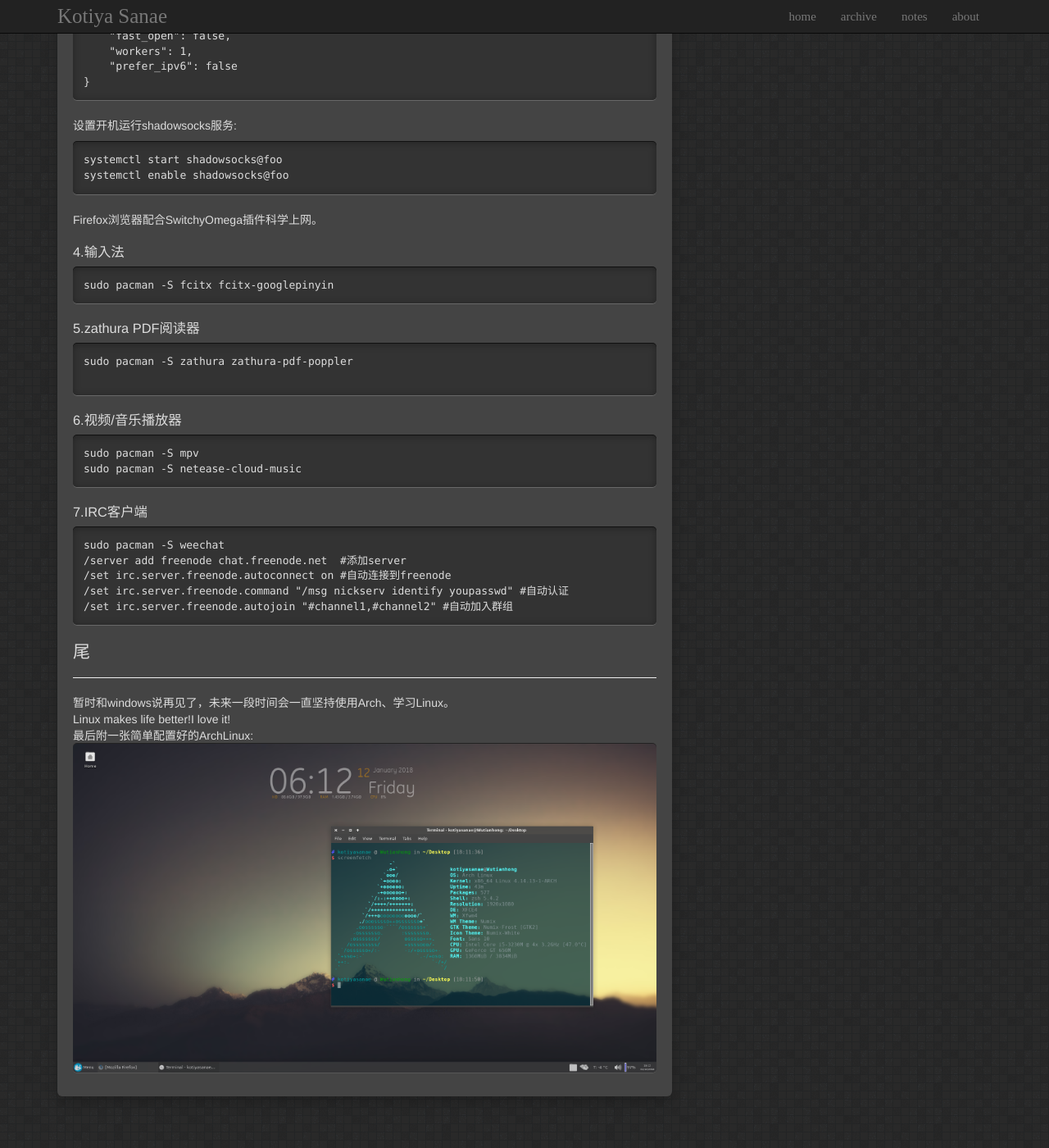
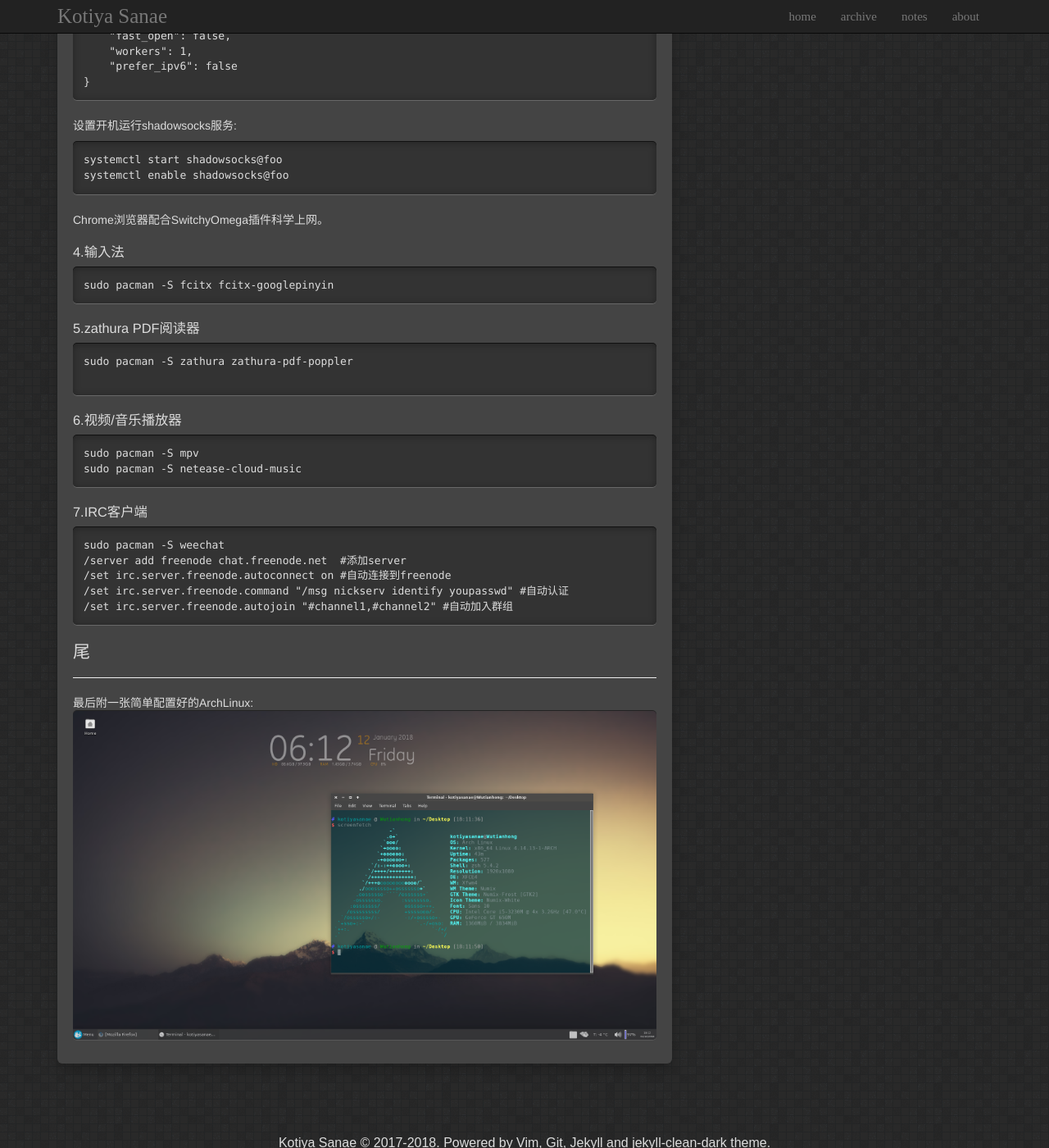
Before and after one commit to tianhongw/tianhongw.github.io, a Jekyll site: the page built from _posts/2018-01-07-install-and-custom-archlinux.md, in a window 1280 px wide and 1400 px high, scrolled down 5060 px. Shown: the whole window at 82% size. Built offline with Jekyll 4.4.1, drawn with Linux system fonts in a browser that asks for light colours.

Commit message:
update install-and-custom-arclinux.md

````diff
--- a/_posts/2018-01-07-install-and-custom-archlinux.md
+++ b/_posts/2018-01-07-install-and-custom-archlinux.md
@@ -218,7 +218,7 @@ sudo cp /etc/shadowsocks/config.json /etc/shadowsocks/foo.json
 systemctl start shadowsocks@foo
 systemctl enable shadowsocks@foo
 ```
-Firefox浏览器配合SwitchyOmega插件科学上网。
+Chrome浏览器配合SwitchyOmega插件科学上网。
 ### 4.输入法
 ```
 sudo pacman -S fcitx fcitx-googlepinyin
@@ -243,7 +243,5 @@ sudo pacman -S weechat
 ```
 ## 尾
 ---------------------------
-暂时和windows说再见了，未来一段时间会一直坚持使用Arch、学习Linux。
-Linux makes life better!I love it!
 最后附一张简单配置好的ArchLinux:
 ![](/assets/images/install-and-custom-archlinux.png)
````
